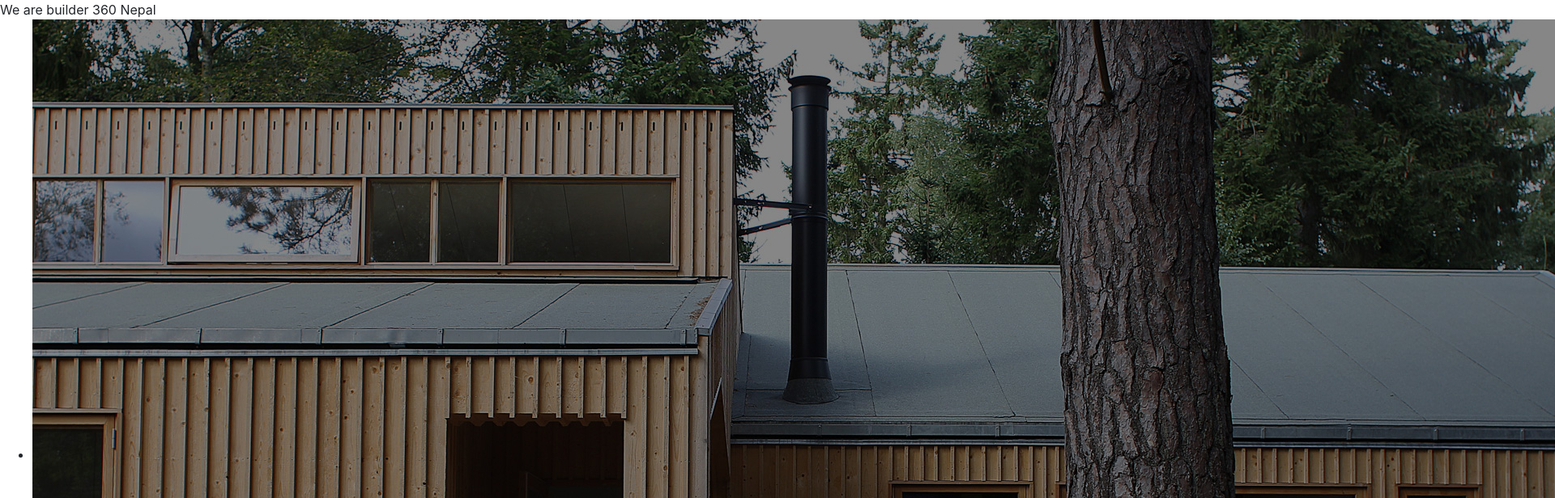
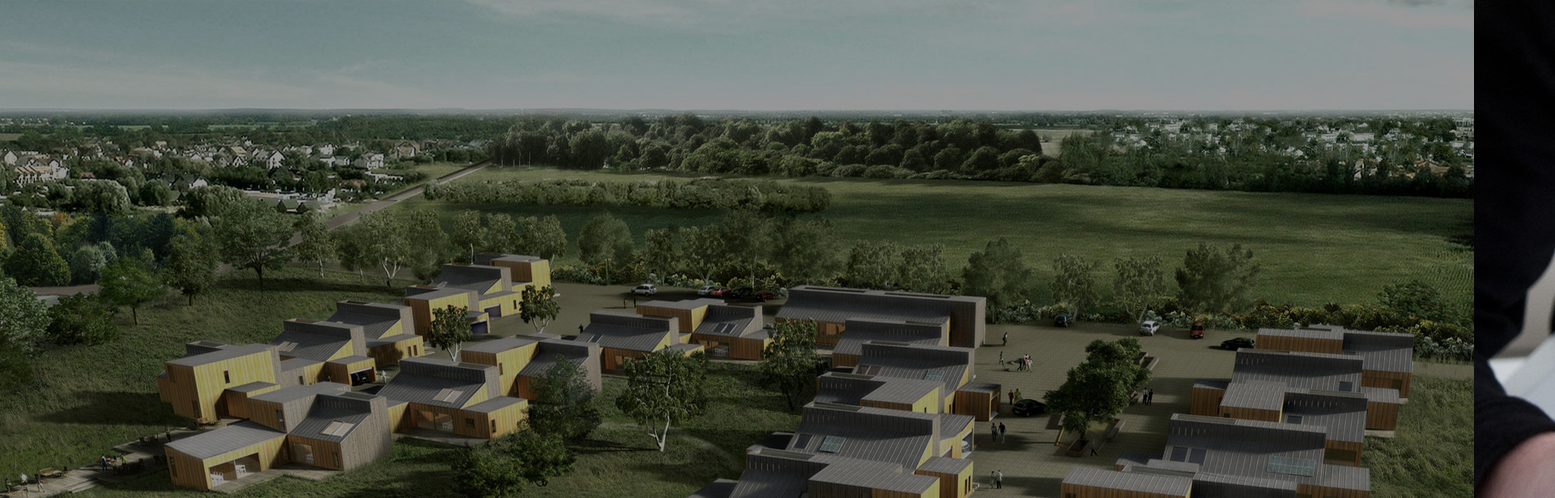
Before and after one commit to obrana/builder360nepal, a React (Create React App) app in the folder builder360/: page / in a window 1280 px wide. Shown: the top 616 px of the page at 81% size, 1920 px wide, since content can reach past the window. Built offline with nearby package versions, Linux system fonts and the light colour scheme.

Commit message:
little_cover

```diff
--- a/builder360/public/index.html
+++ b/builder360/public/index.html
@@ -11,6 +11,7 @@
       crossorigin="anonymous"
     />
 
+
     <title>React App</title>
   </head>
 
--- a/builder360/src/App.js
+++ b/builder360/src/App.js
@@ -10,15 +10,15 @@ class App extends Component {
     return (
       <Router>
         <div>
-
-
+{/*
+        <Navbar /> */}
 
           <Route exact path="/" component={Cover} />
 
-          <Route exact path="/" component={Home} />
+          {/* <Route exact path="/" component={Home} /> */}
 
         </div>
-        {/* <Navbar /> */}
+
       </Router>
     );
   }
--- a/builder360/src/components/Cover.jsx
+++ b/builder360/src/components/Cover.jsx
@@ -1,38 +1,106 @@
 import React, { Component } from "react";
 import "./cover.css";
 
-export default class Cover extends Component {
-  render() {
-    return (
-      <div id="contents-wrap">
-        <div id="contents">
-          <div id="top" class="content">
-            <div id="stage">
-              <div id="site-name">We are builder 360 Nepal</div>
-              <ul id="images">
+// export default class Cover extends Component {
+//   render() {
+//     return (
+//       <div id="contents-wrap">
+//         <div id="contents">
+//           <div id="top" class="content">
+//             <div id="stage">
+//               <div id="site-name">We are builder 360 Nepal</div>
+//               <ul id="images">
 
 
-                <li><img src={'assets/cover1.jpg'} alt="top01" /></li>
-                <li><img src={'assets/cover2.jpg'} alt="top01" /></li>
-                <li><img src={'assets/cover3.jpg'} alt="top01" /></li>
+//                 <li><img src={'assets/cover1.jpg'} alt="top01" /></li>
+//                 <li><img src={'assets/cover2.jpg'} alt="top01" /></li>
+//                 <li><img src={'assets/cover3.jpg'} alt="top01" /></li>
 
-              </ul>
+//               </ul>
 
-              <div id="scroll-info">
-                <a href="/">scroll</a>
-                <div id="scroll-info-line">
-                  <div>
-                  </div>
-                </div>
-              </div>
-            </div>
+//               <div id="scroll-info">
+//                 <a href="/Home">scroll</a>
+//                 <div id="scroll-info-line">
+//                   <div>
+//                   </div>
+//                 </div>
+//               </div>
+//             </div>
+//             <script src="/common/js/index.js" type="text/javascript"></script>
 
+//           </div>
+//         </div>
+//       </div>
 
+//     )
+
+//   }
+// }
+const pics = [
+  'assets/cover1.jpg',
+  'assets/cover2.jpg',
+  'assets/cover3.jpg',
+];
+
+export default class Cover extends Component {
+  constructor(props) {
+    super(props);
+    const idxStart = 0;
+    this.state = {
+      index: idxStart,
+      next: this.getNextIndex(idxStart),
+      move: false,
+    };
+  }
+
+  getNextIndex(idx) {
+    if (idx >= pics.length - 1) {
+      return 0;
+    }
+    return idx + 1;
+  }
+
+  setIndexes(idx) {
+    this.setState({
+      index: idx,
+      next: this.getNextIndex(idx)
+    });
+  }
+  componentDidMount() {
+
+    setInterval(() => {
+      // on
+      this.setState({
+        move: true
+      });
+      // off
+      setTimeout(() => {
+        this.setState({
+          move: false
+        });
+        this.setIndexes(this.getNextIndex(this.state.index));
+      }, 500); // same delay as in the css transition here
+
+    }, 2000);
+  }
+  render() {
+    const move = this.state.move ? 'move' : '';
+    if (this.state.move) {
+
+    }
+    return (
+      <div className="mask">
+        <div className="pic-wrapper">
+          <div className={`current pic ${move}`}>
+
+            <img src={pics[this.state.index]} alt="" />
+          </div>
+          <div className={`next pic ${move}`}>
+
+            <img src={pics[this.state.next]} alt="" />
           </div>
         </div>
       </div>
-
-    )
-
+    );
   }
 }
--- a/builder360/src/components/cover.css
+++ b/builder360/src/components/cover.css
@@ -0,0 +1,43 @@
+.pic {
+    display: inline-block;
+    width: 100px;
+    height: 100px;
+    position: absolute;
+
+  }
+
+  .current {
+    width: 100%;
+	float: left;
+	position: relative;
+
+
+  }
+
+  .current.move {
+    left: 0;
+    transition: all 4s ease;
+  }
+
+  .next {
+    transition: all 4s ease;
+  }
+
+  .next.move {
+
+    transition: all 4s ease;
+  }
+
+  .pic-wrapper {
+    background: lightgray;
+    left: -100px;
+    position: absolute;
+
+  }
+
+  .mask {
+
+	height: 100%;
+	width: 200%;
+	overflow:hidden;
+  }
--- a/builder360/src/components/home.css
+++ b/builder360/src/components/home.css
@@ -1,6 +1,6 @@
 /* jumbotron */
 .jumbotron {
-  background-image: url(/assets/bg.jpg);
+  background-image: url(/assets/cover1.jpg);
   padding: 13rem 2rem !important;
   margin-bottom: 10px !important;
   color: #fff;
```
